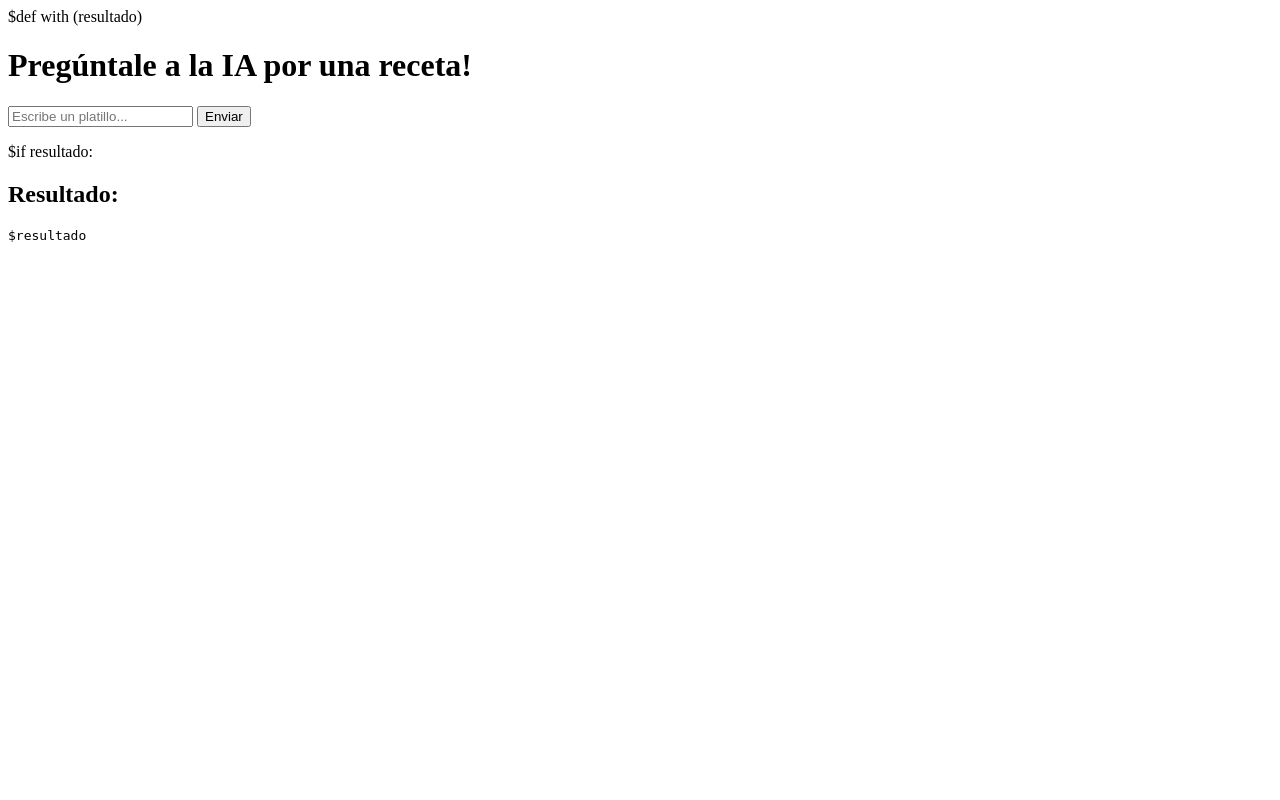
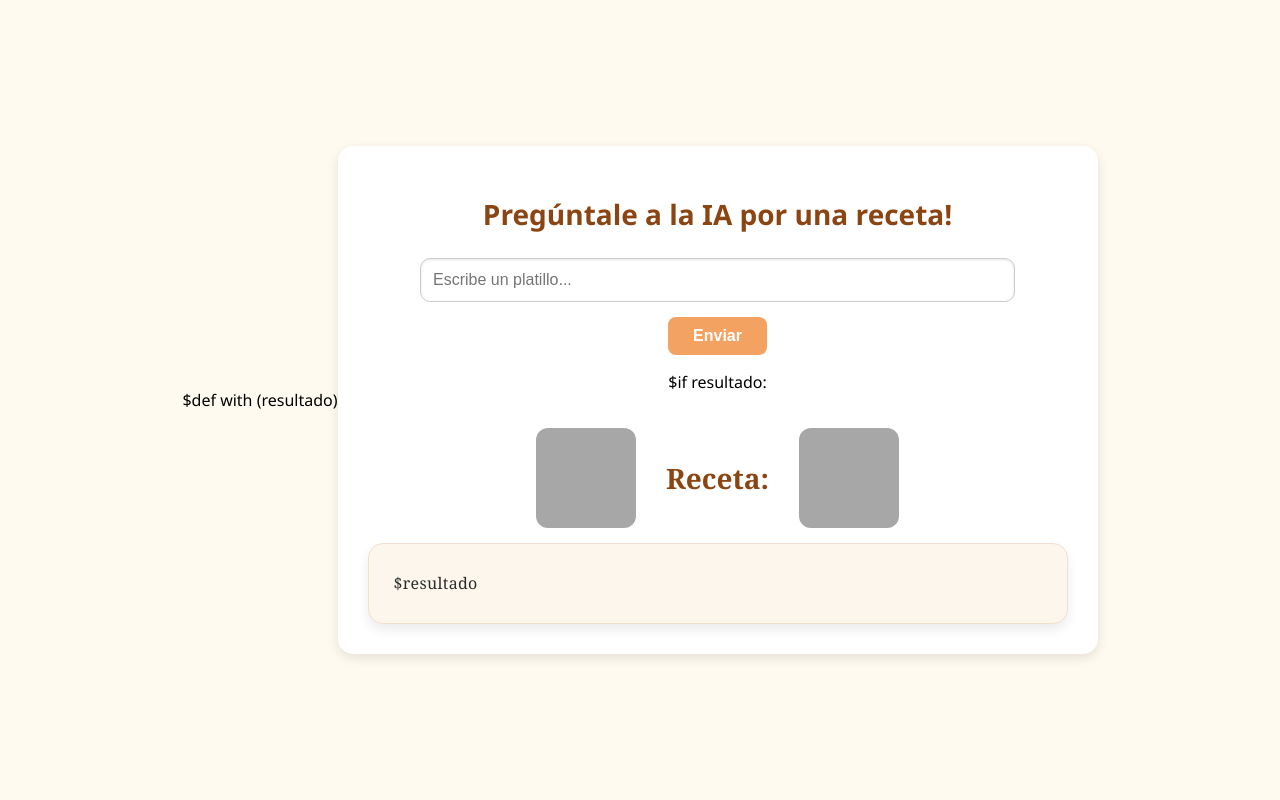
Before and after one commit to lolitec/llm, a Python web app: template recetas/templates/index.html in a window 1280 px wide. Run offline with Jinja, Linux system fonts and the light colour scheme; the template is opened without the code that fills it, so the values that code supplies are empty; grey boxes are pictures that could not be loaded.

Commit message:
UPDATED añadi todo el front end de la pagina dde recetas

```diff
--- a/recetas/templates/index.html
+++ b/recetas/templates/index.html
@@ -5,22 +5,132 @@ $def with (resultado)
 <head>
     <meta charset="UTF-8">
     <title>Recetario IA</title>
+    <style>
+        body {
+            background-color: #fffaf0;
+            font-family: 'Segoe UI', sans-serif;
+            display: flex;
+            justify-content: center;
+            align-items: center;
+            min-height: 100vh;
+            margin: 0;
+        }
+
+        .contenedor {
+            background-color: #ffffff;
+            padding: 30px;
+            border-radius: 15px;
+            box-shadow: 0 4px 12px rgba(0, 0, 0, 0.1);
+            width: 95%;
+            max-width: 700px;
+            text-align: center;
+        }
+
+        h1 {
+            color: #8b4513;
+            font-size: 28px;
+            margin-bottom: 25px;
+        }
+
+        input[type="text"] {
+            padding: 12px;
+            width: 85%;
+            margin-bottom: 15px;
+            border: 1px solid #ccc;
+            border-radius: 10px;
+            font-size: 16px;
+            box-shadow: inset 0 1px 3px rgba(0,0,0,0.1);
+            transition: all 0.2s ease-in-out;
+        }
+
+        input[type="text"]:focus {
+            border-color: #f4a261;
+            outline: none;
+            box-shadow: 0 0 5px rgba(244, 162, 97, 0.5);
+        }
+
+        input[type="submit"] {
+            background-color: #f4a261;
+            color: white;
+            padding: 10px 25px;
+            border: none;
+            border-radius: 8px;
+            cursor: pointer;
+            font-weight: bold;
+            font-size: 16px;
+            transition: background-color 0.2s ease;
+        }
+
+        input[type="submit"]:hover {
+            background-color: #e76f51;
+        }
+
+        .resultado-titulo {
+            display: flex;
+            align-items: center;
+            justify-content: center;
+            margin-top: 35px;
+            margin-bottom: 15px;
+            gap: 30px;
+        }
+
+        .resultado-titulo img {
+            width: 100px;
+            height: 100px;
+            object-fit: cover;
+            border-radius: 12px;
+            opacity: 0.9;
+        }
+
+        .resultado-titulo span {
+            font-family: 'Georgia', serif;
+            font-size: 28px;
+            color: #8b4513;
+            font-weight: bold;
+            white-space: nowrap;
+        }
+
+        .tarjeta-receta {
+            background-color: #fdf6ec;
+            padding: 25px;
+            border-radius: 15px;
+            box-shadow: 0 6px 12px rgba(0, 0, 0, 0.08);
+            margin-top: 10px;
+            text-align: left;
+            border: 1px solid #f0e0d0;
+        }
+
+        .tarjeta-receta pre {
+            font-family: 'Georgia', serif;
+            font-size: 16px;
+            color: #2d2d2d;
+            line-height: 1.8;
+            letter-spacing: 0.3px;
+            white-space: pre-wrap;
+            word-break: break-word;
+            margin: 0;
+            tab-size: 4;
+        }
+    </style>
 </head>
 <body>
-    <h1>Pregúntale a la IA por una receta!</h1>
-    <form method="POST">
-        <!--Espacio donde el usuario va a ingresar su platillo-->
-        <!--name es la clave con la que se accede al valor en app.py-->
-        <!--placeholder es el mensaje que le indica al usuario lo que debe hacer-->
-        <!--required obliga a que no se pueda continuar si no se escribio nada-->
-        <input type="text" name="mensaje" placeholder="Escribe un platillo..." required>
-        <!--Se crea el boton para enviar la informacion, como solo se usa para eso se deja como input-->
-        <input type="submit" value="Enviar">
-    </form>
+    <div class="contenedor">
+        <h1>Pregúntale a la IA por una receta!</h1>
+        <form method="POST" enctype="multipart/form-data">
+            <input type="text" name="mensaje" placeholder="Escribe un platillo..." required><br>
+            <input type="submit" value="Enviar">
+        </form>
 
-    $if resultado:
-        <h2>Resultado:</h2>
-        <!--pre indica que se mantenga el formateo de texto que indica la ia, saltos de linea etc...-->
-        <pre>$resultado</pre>
+        $if resultado:
+            <div class="resultado-titulo">
+                <img src="https://imgs.search.brave.com/xqBzYxuHugNsFfGDnW3iRznkCLKiGnQU4oYjLKId1AI/rs:fit:860:0:0:0/g:ce/aHR0cHM6Ly93d3cu/bmljZXBuZy5jb20v/cG5nL2RldGFpbC8z/NjgtMzY4Nzg4NF9j/b29rLWtpcmJ5LWtp/cmJ5LWNoZWYucG5n" alt="kirby_cocinando">
+                <span>Receta:</span>
+                <img src="https://imgs.search.brave.com/a8VbZ9APoltDOZ7zXL679N6S-VI6naelw0JWgmh5s6A/rs:fit:860:0:0:0/g:ce/aHR0cHM6Ly9wbmdm/cmUuY29tL3dwLWNv/bnRlbnQvdXBsb2Fk/cy9LaXJieS0xMi5w/bmc" alt="kirby_sorprendido">
+            </div>
+
+            <div class="tarjeta-receta">
+                <pre>$resultado</pre>
+            </div>
+    </div>
 </body>
 </html>
```
Also changed, not shown: recetas/app.py (+21 -11 lines).
